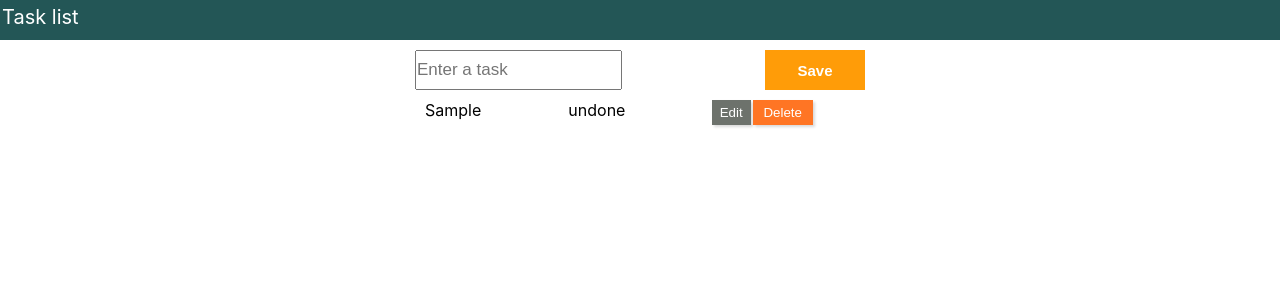
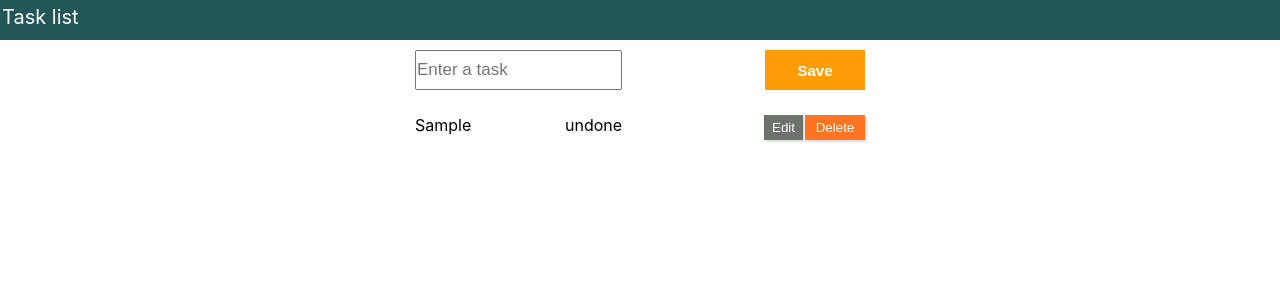
Before and after one commit to HabibulHH/taskapp, a React (Create React App) app: page / in a window 1280 px wide. Both pictures are taken after typing "Sample" into the empty fields and a click on the button "Save". Shown: the top 300 px of the page. Built offline with nearby package versions, Linux system fonts and the light colour scheme.

Commit message:
Container styles added

```diff
--- a/src/components/EntryForm.js
+++ b/src/components/EntryForm.js
@@ -14,6 +14,7 @@ const Container = styled.div`
   grid-template-columns: 1fr 1fr;
   justify-items: left;
   height: 40px;
+  margin-bottom: 15px;
 `;
 const Button = styled.button`
   background: #ff9c08;
--- a/src/components/TaskItem.js
+++ b/src/components/TaskItem.js
@@ -6,7 +6,7 @@ import { removeTask, selectTaskToBeEdited } from "../redux/action";
 
 const TaskItemContainer = styled.div`
   display: grid;
-  padding: 10px;
+  padding-top: 10px;
   grid-template-columns: 1fr 1fr 1fr;
 `;
 
@@ -27,6 +27,10 @@ const DeleteButton = styled.button`
   color: white;
   box-shadow: rgb(0 0 0 / 15%) 1.95px 1.95px 2.6px;
 `;
+
+const ActionButtonGroup = styled.div`
+  justify-self: self-end;
+`;
 function TaskItem({ item }) {
   const dispatch = useDispatch();
 
@@ -34,7 +38,7 @@ function TaskItem({ item }) {
     <TaskItemContainer>
       <div>{item.name}</div>
       <div>{item.status === 1 ? "done" : "undone"}</div>
-      <div>
+      <ActionButtonGroup>
         <EditButton
           onClick={() => {
             dispatch(selectTaskToBeEdited(item));
@@ -49,7 +53,7 @@ function TaskItem({ item }) {
         >
           Delete
         </DeleteButton>
-      </div>
+      </ActionButtonGroup>
     </TaskItemContainer>
   );
 }
```
